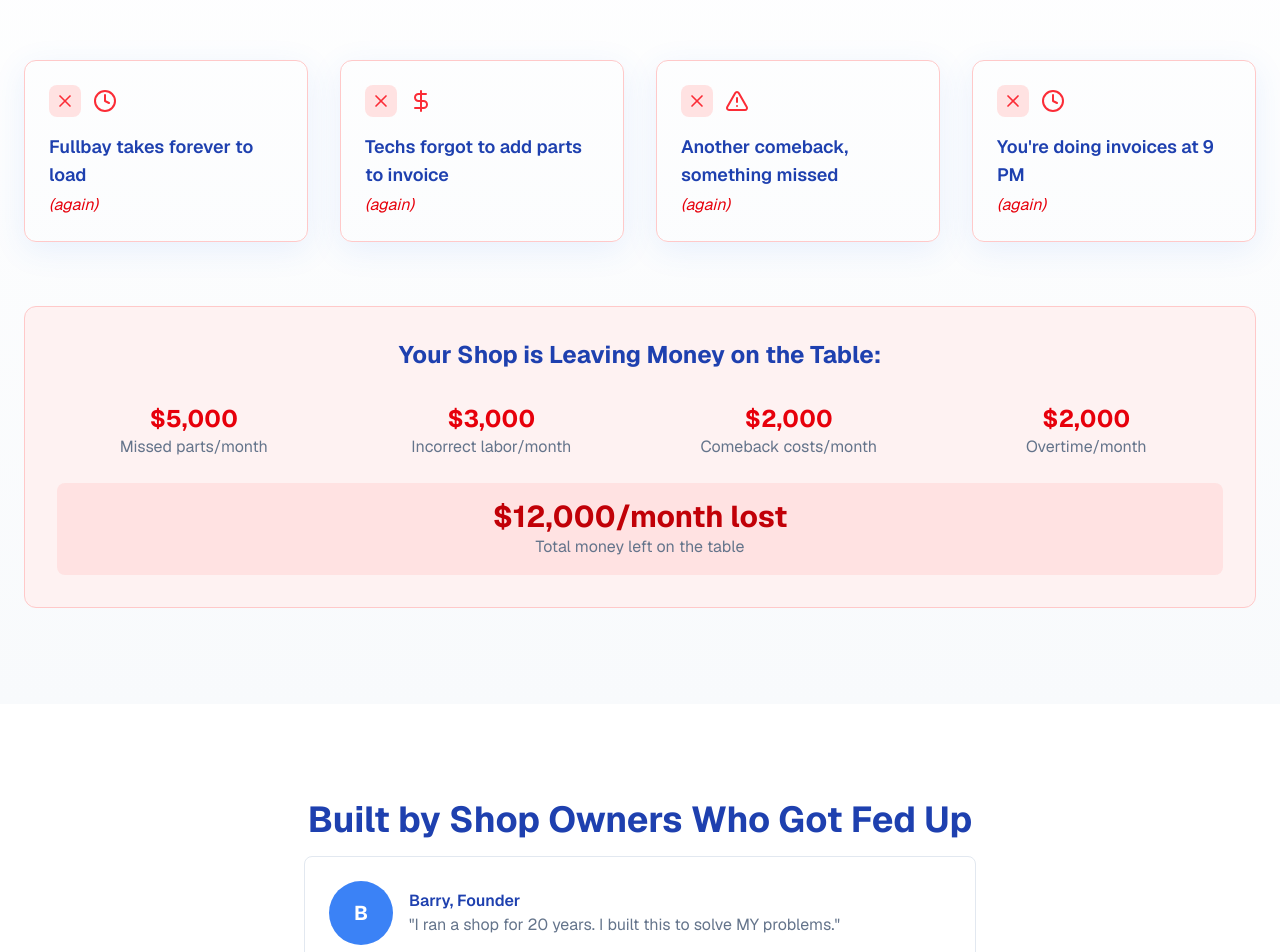
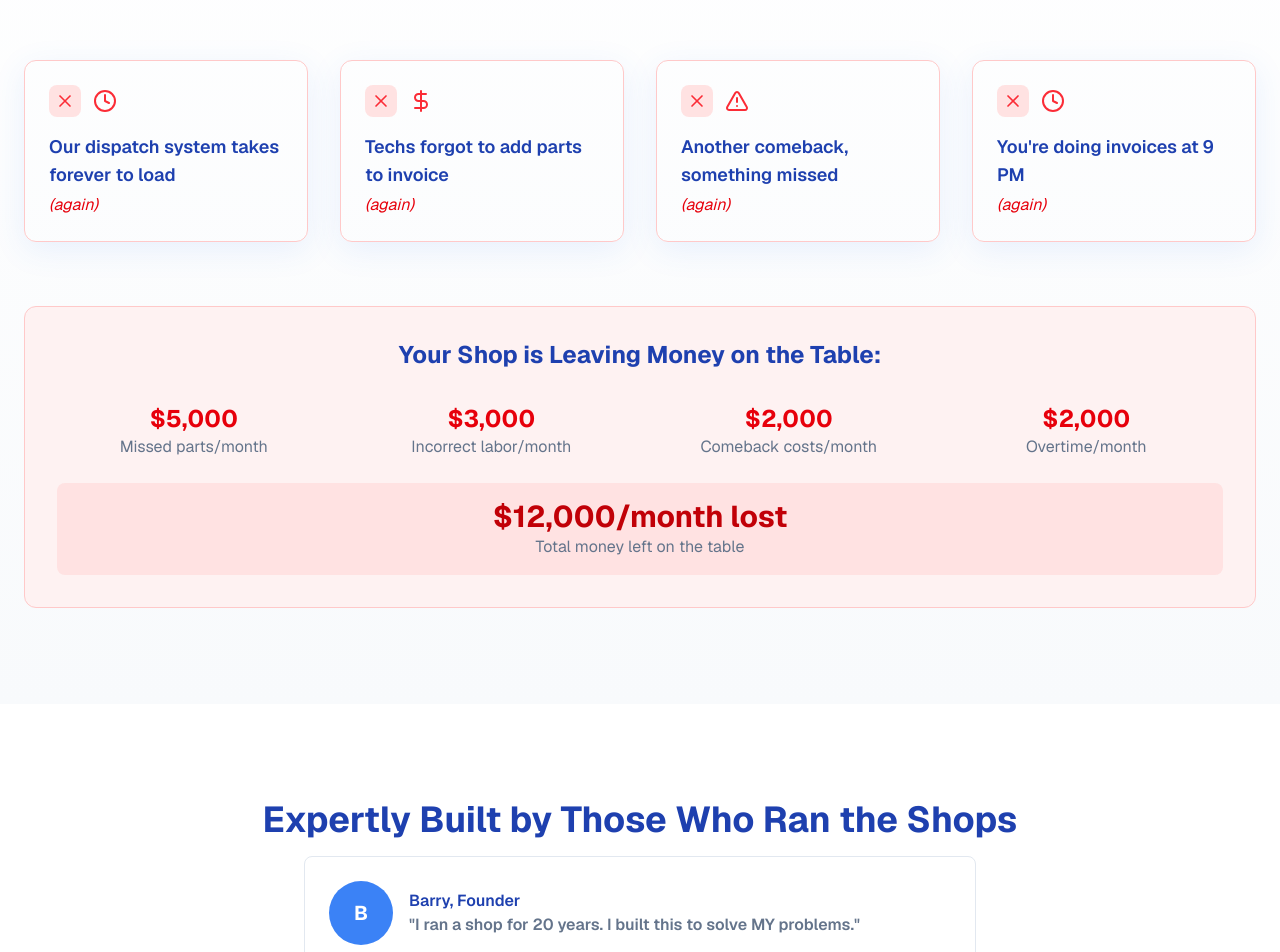
Before and after one commit to jmontierde/servicebay-marketing-app, a Next.js app: page / in a window 1280 px wide. Shown: the part 1000-1952 px from the top of the page. Built offline with nearby package versions, Linux system fonts and the light colour scheme.

Commit message:
changes made on the details of the website

```diff
--- a/src/app/components/CTASection.tsx
+++ b/src/app/components/CTASection.tsx
@@ -1,5 +1,5 @@
 import { Button } from "@ui/button";
-import { Calculator, ArrowRight, Clock } from "lucide-react";
+import { ArrowRight, Calculator, Clock } from "lucide-react";
 
 const CTASection = () => {
   return (
@@ -75,11 +75,6 @@ const CTASection = () => {
             <h3 className="text-2xl font-bold text-white mb-4">
               If you're waiting for Fullbay to load, we need to talk.
             </h3>
-            <p className="text-lg text-white/90 mb-6">
-              The current design says "We're a cool tech company."
-              <br />
-              It should say "We'll make your shop more profitable TODAY."
-            </p>
             <div className="text-accent-foreground font-semibold text-xl">
               Your transformation starts with one click.
             </div>
--- a/src/app/components/ProblemSection.tsx
+++ b/src/app/components/ProblemSection.tsx
@@ -1,12 +1,12 @@
 "use client";
 import { motion } from "framer-motion";
-import { X, Clock, DollarSign, AlertTriangle } from "lucide-react";
+import { AlertTriangle, Clock, DollarSign, X } from "lucide-react";
 
 const ProblemSection = () => {
   const problems = [
     {
       icon: Clock,
-      title: "Fullbay takes forever to load",
+      title: "Our dispatch system takes forever to  load",
       description: "(again)",
     },
     {
--- a/src/app/components/SolutionSection.tsx
+++ b/src/app/components/SolutionSection.tsx
@@ -59,7 +59,7 @@ const SolutionSection = () => {
         >
           <div className="mb-8">
             <h2 className="text-3xl md:text-4xl font-bold font-heading text-foreground mb-4">
-              Built by Shop Owners Who Got Fed Up
+              Expertly Built by Those Who Ran the Shops
             </h2>
             <motion.div
               className="max-w-2xl mx-auto bg-card border border-border rounded-lg p-6"
@@ -75,7 +75,7 @@ const SolutionSection = () => {
                   <div className="font-semibold text-foreground">
                     Barry, Founder
                   </div>
-                  <div className="text-muted-foreground">
+                  <div className="text-muted-foreground font-semibold">
                     "I ran a shop for 20 years. I built this to solve MY
                     problems."
                   </div>
```
